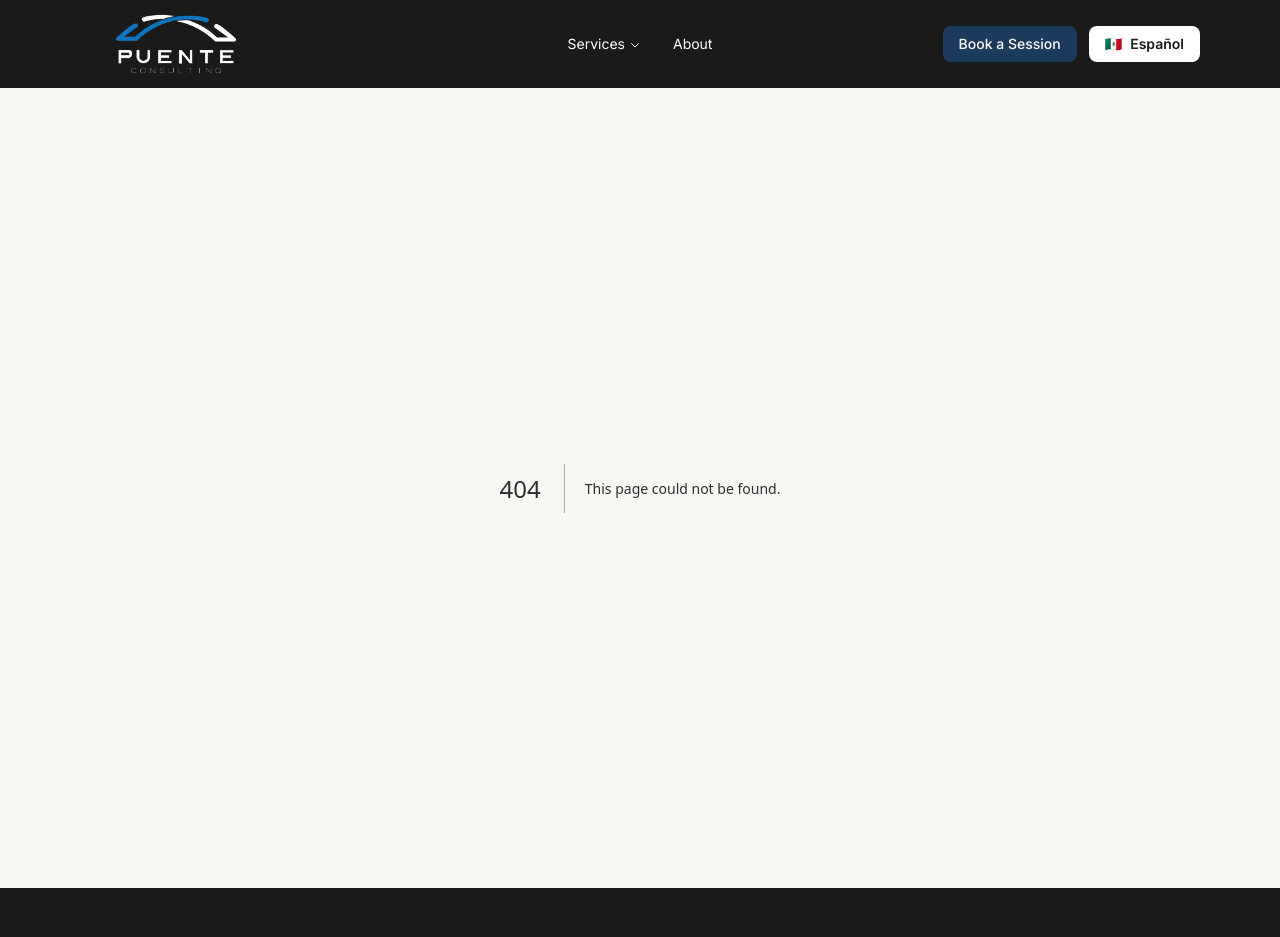
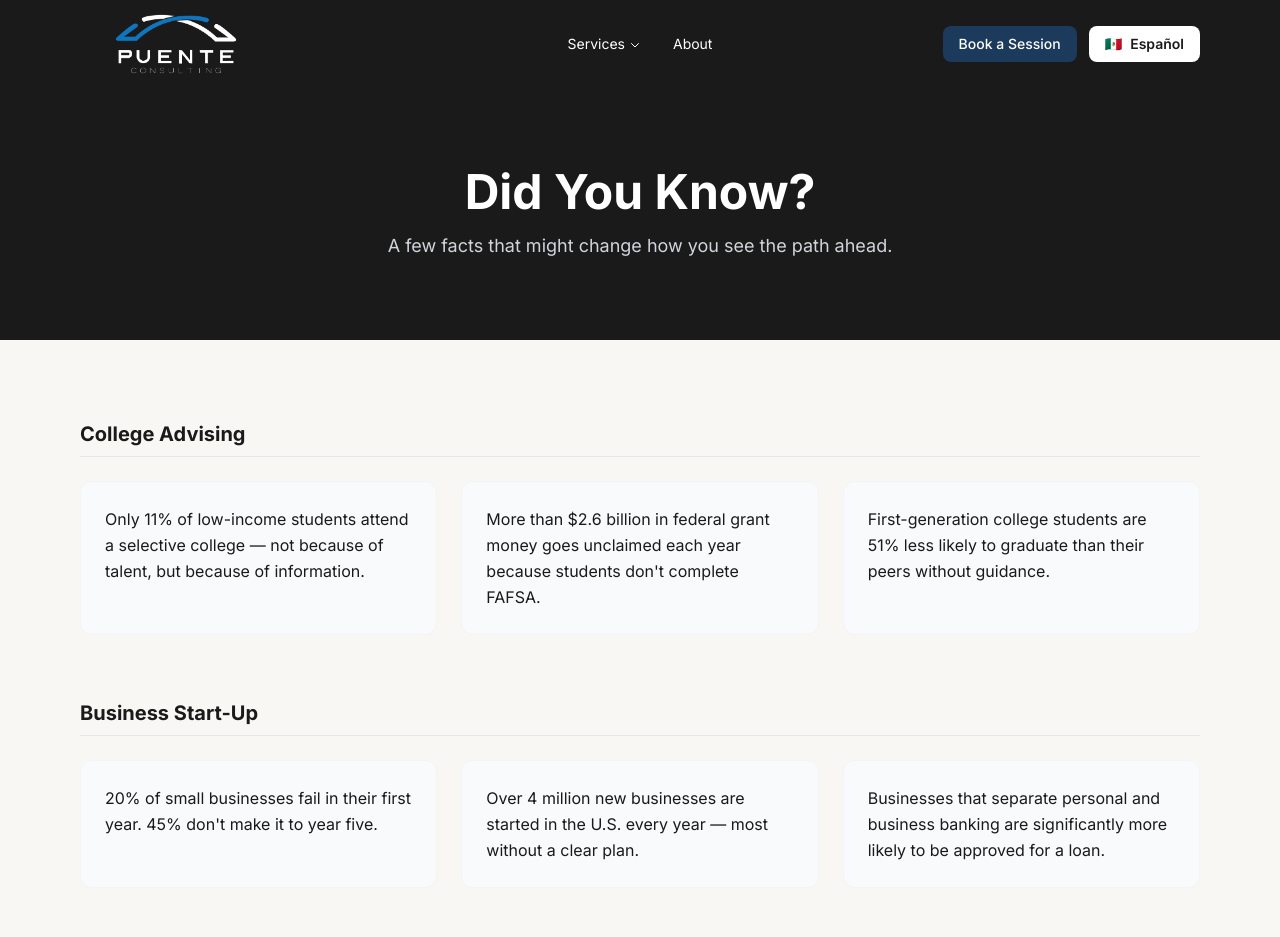
Before and after one commit to dacruz117/puente-consulting, a Next.js app: page /did-you-know in a window 1280 px wide. Before the commit this address had no page. Shown: the top 937 px of the page. Built offline with nearby package versions, Linux system fonts and the light colour scheme.

Commit message:
feat: add Did You Know page with bilingual industry fact cards

```diff
--- /dev/null
+++ b/src/app/did-you-know/page.tsx
@@ -0,0 +1,46 @@
+"use client";
+
+import CTABanner from "@/components/CTABanner";
+import { useLanguage } from "@/context/LanguageContext";
+
+export default function DidYouKnowPage() {
+  const { t } = useLanguage();
+  const dyk = t.didYouKnow;
+
+  return (
+    <>
+      {/* Hero */}
+      <section className="bg-primary text-white py-20">
+        <div className="max-w-6xl mx-auto px-4 text-center">
+          <h1 className="text-4xl md:text-5xl font-bold mb-4">{dyk.heroTitle}</h1>
+          <p className="text-lg text-gray-300 max-w-2xl mx-auto">{dyk.heroSubtitle}</p>
+        </div>
+      </section>
+
+      {/* Fact categories */}
+      <section className="py-20">
+        <div className="max-w-6xl mx-auto px-4 space-y-16">
+          {dyk.categories.map((category) => (
+            <div key={category.label}>
+              <h2 className="text-xl font-bold text-primary mb-6 pb-2 border-b border-gray-200">
+                {category.label}
+              </h2>
+              <div className="grid grid-cols-1 md:grid-cols-3 gap-6">
+                {category.facts.map((fact, i) => (
+                  <div
+                    key={i}
+                    className="bg-gray-50 rounded-xl p-6 border border-gray-100 flex flex-col gap-4"
+                  >
+                    <p className="text-base text-primary leading-relaxed">{fact}</p>
+                  </div>
+                ))}
+              </div>
+            </div>
+          ))}
+        </div>
+      </section>
+
+      <CTABanner />
+    </>
+  );
+}
```
